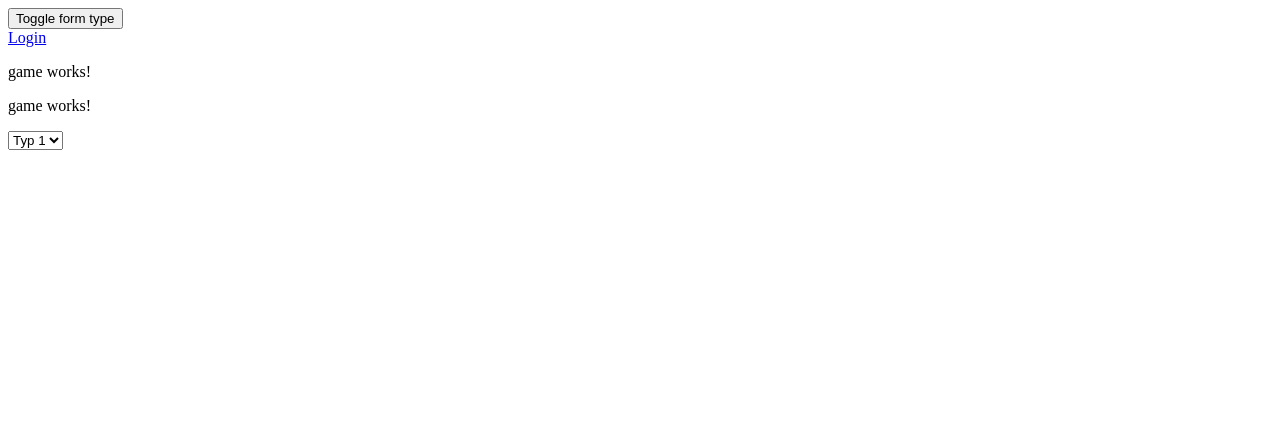
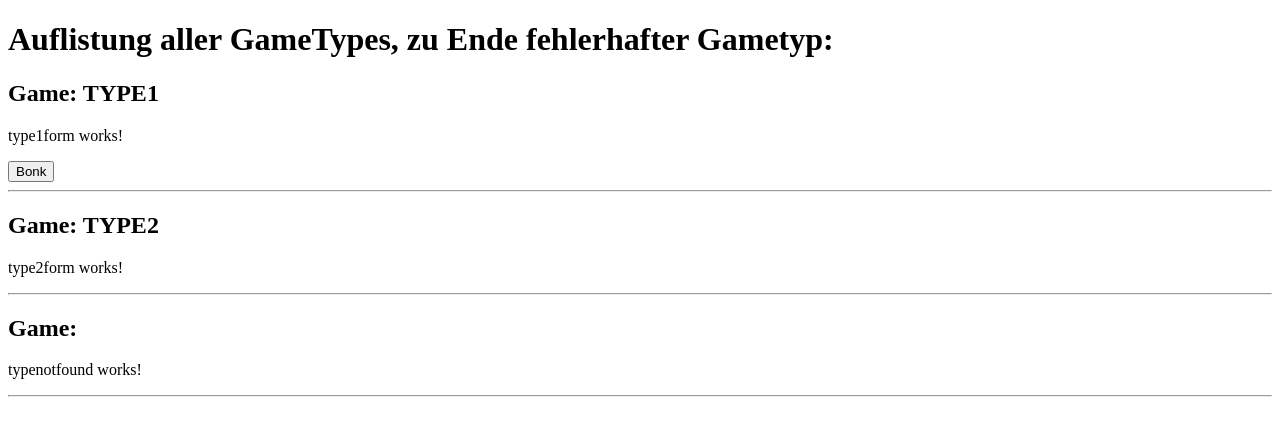
Before and after one commit to Sportfest2022/sportfestAngular, an Angular app: page / in a window 1280 px wide. Shown: the top 436 px of the page. Built offline with nearby package versions, Linux system fonts and the light colour scheme.

Commit message:
Implement basic structure to debug

```diff
--- a/src/app/app.component.html
+++ b/src/app/app.component.html
@@ -1,15 +1,3 @@
-
-
-<button (click)="toggleType()">Toggle form type</button>
-<br/>
-<a href="./login/login.component.html">Login</a>
-<br/>
-
-<sortfest22-game *ngFor="let gt of types" [gameType]="gt"></sortfest22-game>
-
-<select [(ngModel)]="currentType" (ngModelChange)="test()">
-  <option *ngFor="let gameType of gameTypes"
-  [value]="gameType">
-    {{gameType}}
-  </option>
-</select>
+<h1>Auflistung aller GameTypes, zu Ende fehlerhafter Gametyp:</h1>
+<sportfest22-game *ngFor="let gt of types" [gameType]="gt"></sportfest22-game>
+<sportfest22-game></sportfest22-game>
--- a/src/app/app.component.ts
+++ b/src/app/app.component.ts
@@ -1,7 +1,5 @@
 import {Component} from '@angular/core';
 import {Gametype} from "./models/gametype.model";
-import {concatMap, interval, startWith, Subject, switchMap} from "rxjs";
-import {GameComponent} from "./game/game.component";
 
 @Component({
   selector: 'app-root',
@@ -10,7 +8,6 @@ import {GameComponent} from "./game/game.component";
 })
 export class AppComponent {
   public GameType = Gametype;
-  public gameTypes = Object.values(this.GameType);
 
   public types = Object.keys(this.GameType).filter((item) => {
     return isNaN(Number(item));
--- a/src/app/app.module.ts
+++ b/src/app/app.module.ts
@@ -13,8 +13,8 @@ import { LoginComponent } from './login/login.component';
   ],
   imports: [
     BrowserModule,
-    GameModule,
-    FormsModule
+    FormsModule,
+    GameModule
   ],
   providers: [],
   bootstrap: [AppComponent]
--- a/src/app/game/game.component.html
+++ b/src/app/game/game.component.html
@@ -1,5 +1,7 @@
-<p>game works!</p>
+<h2>Game: {{gameType}}</h2>
 
+<sportfest22-type1form *ngIf="type1active">TYP 1</sportfest22-type1form>
+<sportfest22-type2form *ngIf="type2active">TYP 2</sportfest22-type2form>
+<sportfest22-type-not-found *ngIf="!type1active && !type2active"> :( Ein Fehler aufdichgetreten</sportfest22-type-not-found>
 
-<p *ngIf="type1active">TYP 1</p>
-<p *ngIf="type2active">TYP 2</p>
+<hr>
--- a/src/app/game/game.component.ts
+++ b/src/app/game/game.component.ts
@@ -1,8 +1,7 @@
 import {Component, Input, OnInit} from '@angular/core';
-import {Gametype} from "../models/gametype.model";
 
 @Component({
-  selector: 'sortfest22-game',
+  selector: 'sportfest22-game',
   templateUrl: './game.component.html',
   styleUrls: ['./game.component.css']
 })
@@ -16,10 +15,10 @@ export class GameComponent implements OnInit {
   constructor() { }
 
   ngOnInit(): void {
-    if (this.gameType == "Typ 1") {
+    if (this.gameType == "TYPE1") {
       this.type1active = true;
       this.type2active = false;
-    } else if (this.gameType == "Typ 2") {
+    } else if (this.gameType == "TYPE2") {
       this.type1active = false;
       this.type2active = true;
     }
--- a/src/app/game/type1form/type1form.component.html
+++ b/src/app/game/type1form/type1form.component.html
@@ -1 +1,2 @@
 <p>type1form works!</p>
+<button>Bonk</button>
--- a/src/app/game/type1form/type1form.component.ts
+++ b/src/app/game/type1form/type1form.component.ts
@@ -1,7 +1,8 @@
 import { Component, OnInit } from '@angular/core';
 
+
 @Component({
-  selector: 'app-type1form',
+  selector: 'sportfest22-type1form',
   templateUrl: './type1form.component.html',
   styleUrls: ['./type1form.component.css']
 })
--- a/src/app/game/type2form/type2form.component.ts
+++ b/src/app/game/type2form/type2form.component.ts
@@ -1,7 +1,7 @@
 import { Component, OnInit } from '@angular/core';
 
 @Component({
-  selector: 'app-type2form',
+  selector: 'sportfest22-type2form',
   templateUrl: './type2form.component.html',
   styleUrls: ['./type2form.component.css']
 })
--- /dev/null
+++ b/src/app/game/typenotfound/typenotfound.component.html
@@ -0,0 +1 @@
+<p>typenotfound works!</p>
--- /dev/null
+++ b/src/app/game/typenotfound/typenotfound.component.ts
@@ -0,0 +1,15 @@
+import { Component, OnInit } from '@angular/core';
+
+@Component({
+  selector: 'sportfest22-type-not-found',
+  templateUrl: './typenotfound.component.html',
+  styleUrls: ['./typenotfound.component.css']
+})
+export class TypenotfoundComponent implements OnInit {
+
+  constructor() { }
+
+  ngOnInit(): void {
+  }
+
+}
```
Also changed, not shown: src/app/game/game.module.ts (+7 -5 lines), src/app/game/typenotfound/typenotfound.component.css (added), 1 other file (tests, documents, lock files or other folders).
